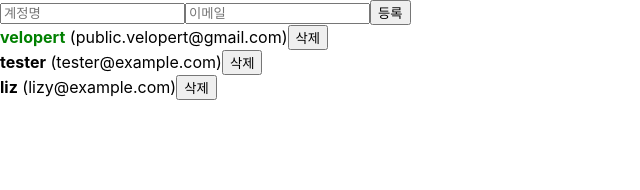
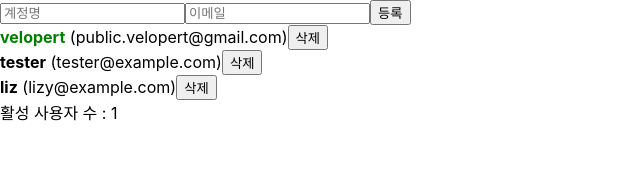
Before and after one commit to taurusboong2/begin-react, a React (Create React App) app: page / in a window 1280 px wide. Shown: the top 190 px of the page, without its empty margins (0-640 px from the left). Built offline with nearby package versions, Linux system fonts and the light colour scheme.

Commit message:
useMemo to optimization

```diff
--- a/src/App.js
+++ b/src/App.js
@@ -1,6 +1,11 @@
-import React, { useRef, useState } from 'react';
+import React, { useRef, useState, useMemo } from 'react';
 import CreateUser from './CreateUser';
 import UserList from './UserList';
+
+function countActiveUsers(users) {
+  console.log('활성 사용자 수를 세는 중...');
+  return users.filter((user) => user.active).length;
+}
 
 function App() {
   const [inputs, setInputs] = useState({
@@ -64,10 +69,13 @@
     setUsers(users.map((user) => (user.id === id ? { ...user, active: !user.active } : user)));
   };
 
+  const count = useMemo(() => countActiveUsers(users), [users]);
+
   return (
     <div>
       <CreateUser username={username} email={email} onChange={onChange} onCreate={onCreate} />
       <UserList users={users} onRemove={onRemove} onToggle={onToggle} />
+      <div>활성 사용자 수 : {count}</div>
     </div>
   );
 }
--- a/src/UserList.js
+++ b/src/UserList.js
@@ -3,10 +3,8 @@
 function User({ user, onRemove, onToggle }) {
   useEffect(() => {
     console.log('user 값이 설정됨');
-    console.log(user);
     return () => {
       console.log('user 가 바뀌기 전..');
-      console.log(user);
     };
   }, [user]);
   return (
```
